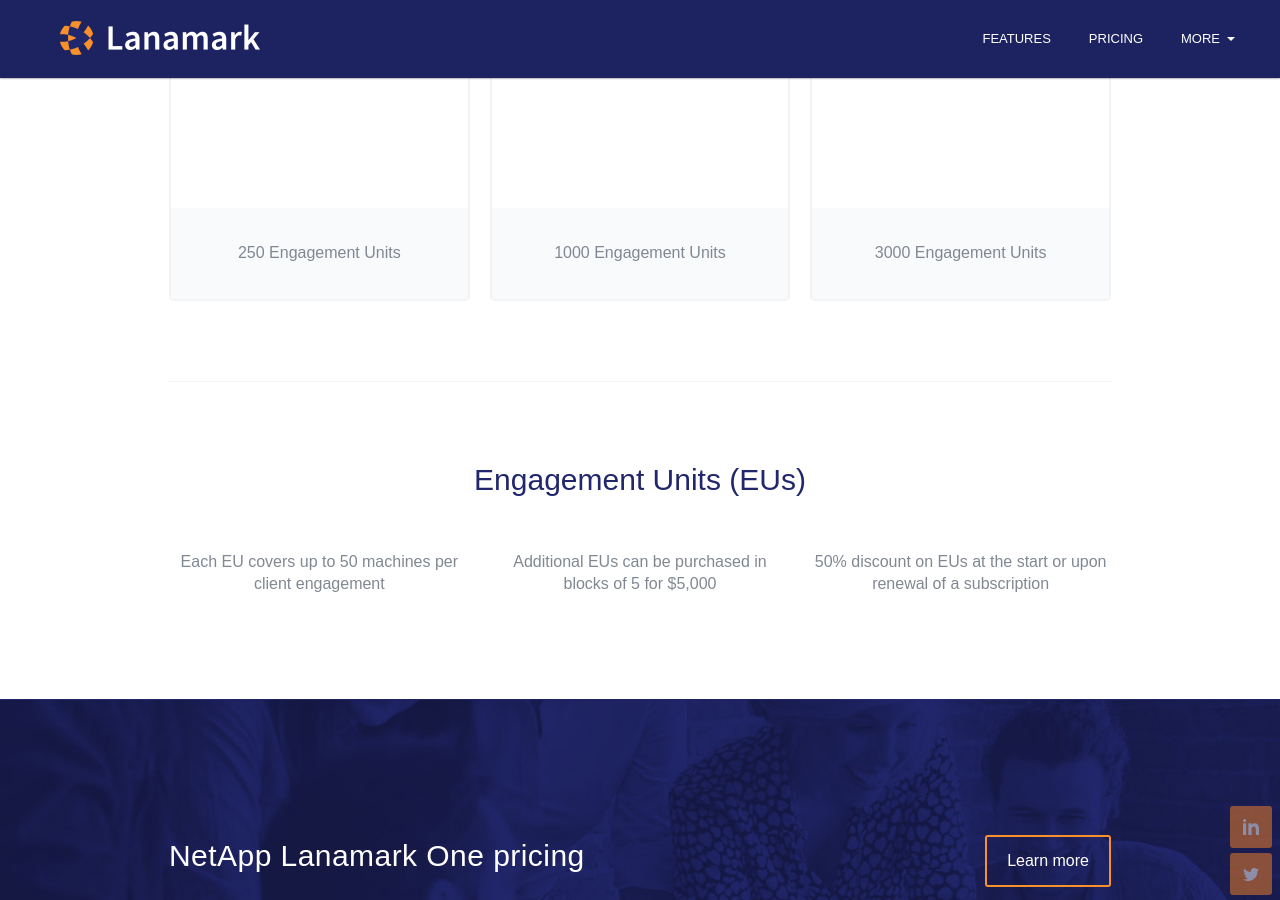
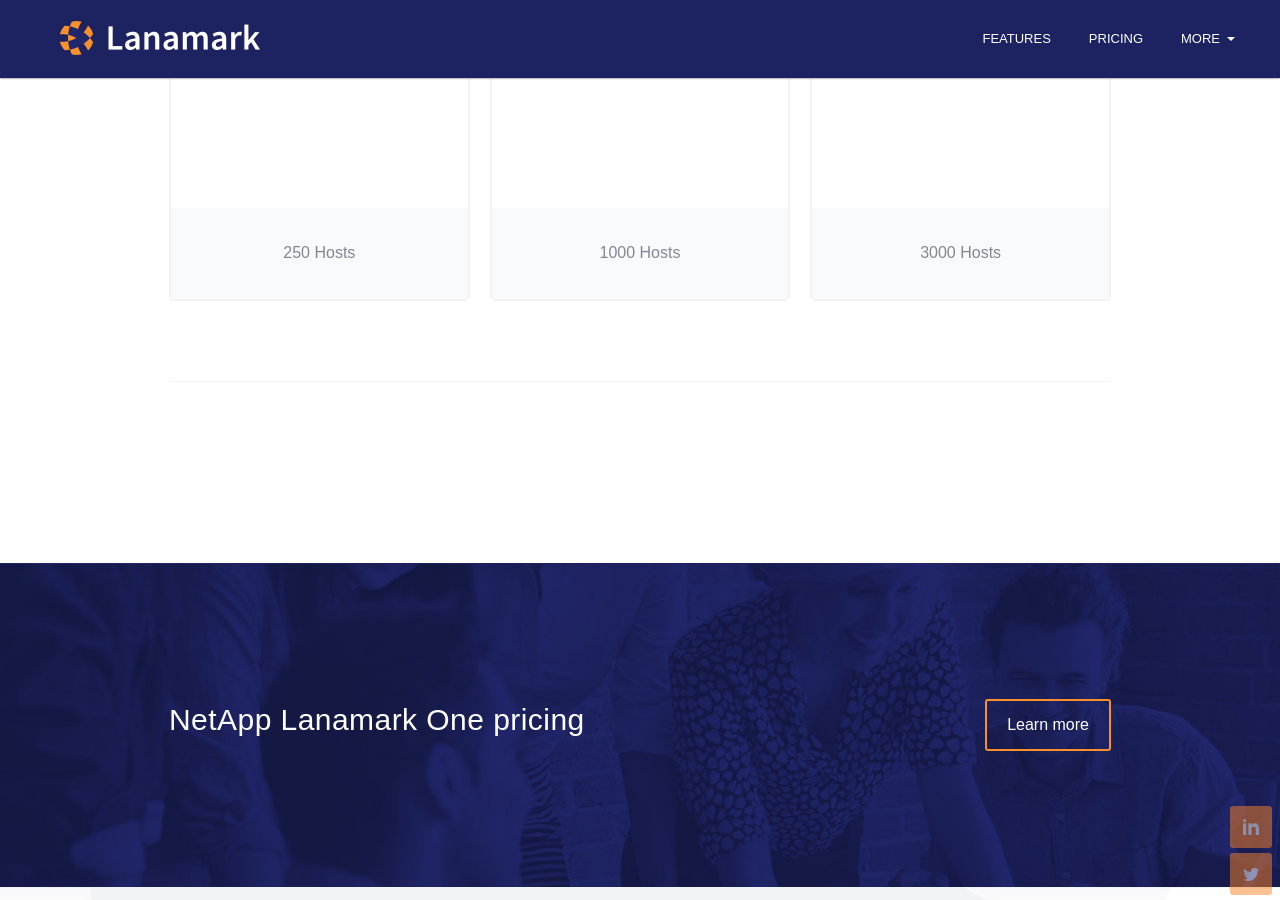
Before and after one commit to lanamark-dev/lanamark.github.io, a Jekyll site: the page built from pricing.html, in a window 1280 px wide and 900 px high, scrolled down 1070 px. Built offline with Jekyll 4.4.1, drawn with Linux system fonts in a browser that asks for light colours; nearby versions of some CDN libraries.

Commit message:
Update pricing.html

```diff
--- a/_includes/pricing.html
+++ b/_includes/pricing.html
@@ -18,23 +18,11 @@
                     <div class="feature"><span>{{ feature }}</span></div>
                   {% endfor %}
                   <div class="signup">
-                    <span class="units">{{ price.units }} Engagement Units</span>
+                    <span class="units">{{ price.units }} Hosts</span>
                   </div>
                 </div>
               </div>
             {% endfor %}
-          </div>
-          <h3>Engagement Units (EUs)</h3>
-          <div class="columns engagement">
-            <div class="column first">
-              <p>Each EU covers up to 50 machines per client engagement</p>
-            </div>
-            <div class="column">
-              <p>Additional EUs can be purchased in blocks of 5 for $5,000</p>
-            </div>
-            <div class="column last">
-              <p>50% discount on EUs at the start or upon renewal of a subscription</p>
-            </div>
           </div>
         </div>
       </div>
```
